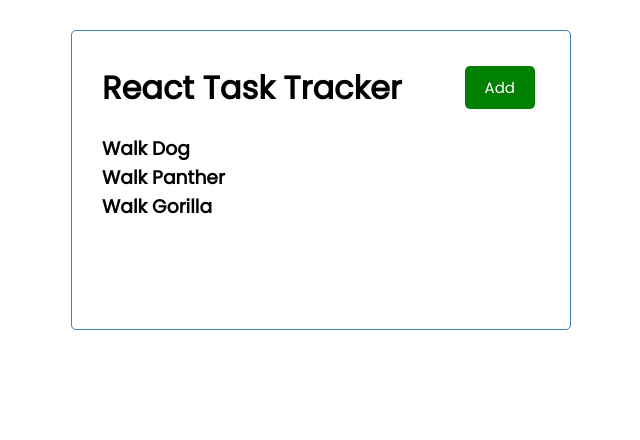
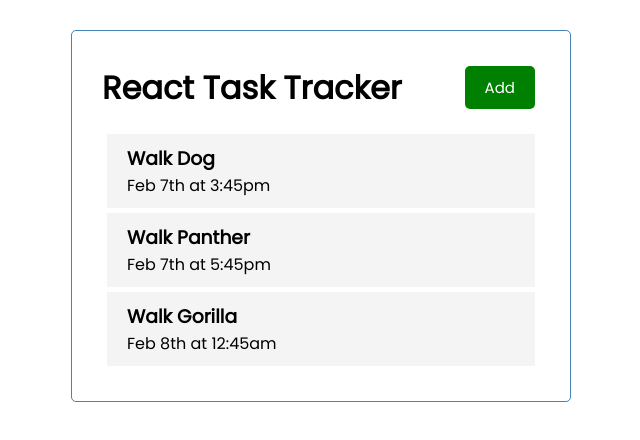
Before and after one commit to JLoweDev/react-task-tracker, a React (Create React App) app: page / in a window 1280 px wide. Shown: the top 440 px of the page, without its empty margins (319-959 px from the left). Built offline with nearby package versions, Linux system fonts and the light colour scheme.

Commit message:
Task.js added to show individual tasks

```diff
--- a/package.json
+++ b/package.json
@@ -8,6 +8,7 @@
     "@testing-library/user-event": "^12.6.2",
     "react": "^17.0.1",
     "react-dom": "^17.0.1",
+    "react-icons": "^4.1.0",
     "react-scripts": "4.0.1",
     "web-vitals": "^0.2.4"
   },
--- /dev/null
+++ b/src/components/Task.js
@@ -0,0 +1,10 @@
+const Task = ({ task }) => {
+    return (
+        <div className='task'>
+            <h3>{task.text}</h3>
+            <p>{task.day}</p>
+        </div>
+    )
+}
+
+export default Task
--- a/src/components/Tasks.js
+++ b/src/components/Tasks.js
@@ -1,7 +1,9 @@
+import Task from './Task'
+
 const Tasks = ({ tasks }) => {
     return (
         <>
-            {tasks.map((task) => (<h3 key={task.id}>{task.text}</h3>))}
+            {tasks.map((task) => (<Task key={task.id} task={task} />))}
         </>
     )
 }
```
Also changed, not shown: 2 other files (tests, documents, lock files or other folders).
